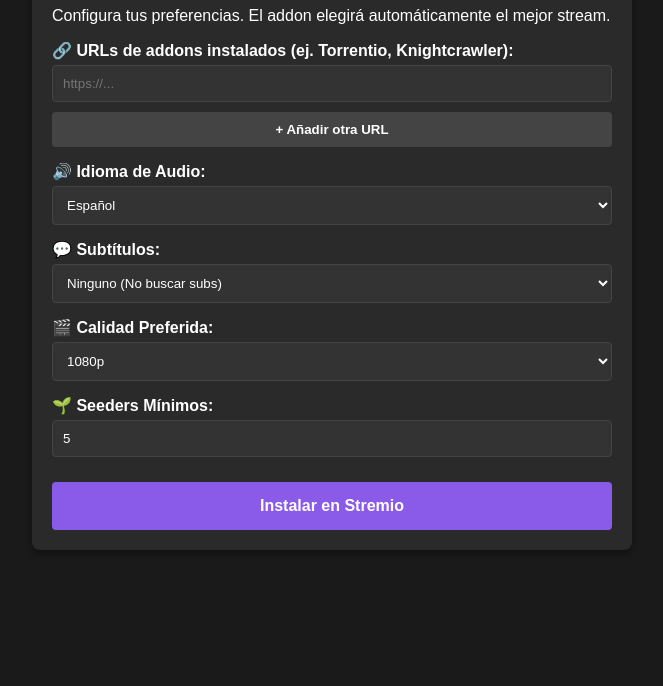
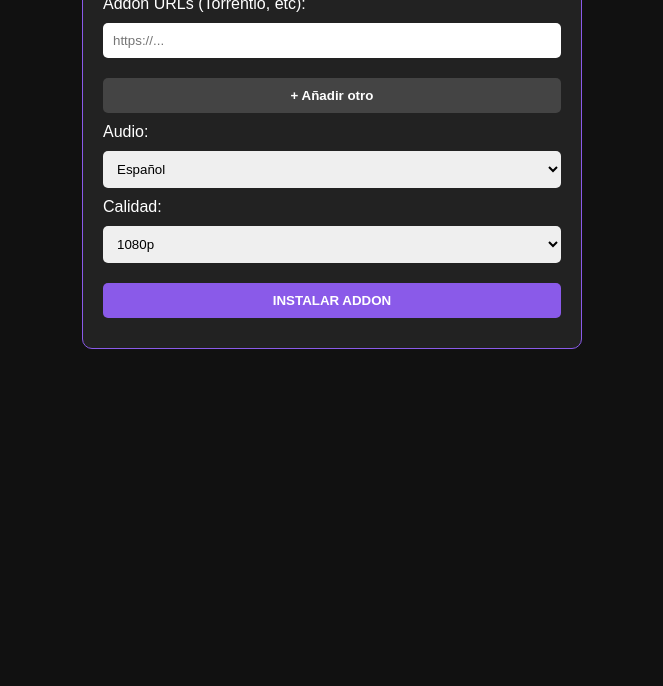
Before and after one commit to contactobiko/SmartSelector, a website: page public/index.html in a window 1280 px wide. Shown: the part 114-800 px from the top of the page, without its empty margins (308-971 px from the left). Drawn offline with Linux system fonts and the light colour scheme.

Commit message:
Rewrite index.html
Simplified the URL logic

```diff
--- a/public/index.html
+++ b/public/index.html
@@ -3,143 +3,62 @@
 <head>
     <meta charset="UTF-8">
     <meta name="viewport" content="width=device-width, initial-scale=1.0">
-    <title>Stremio Smart Selector - Configuración</title>
+    <title>Smart Selector Config</title>
     <style>
-        body { font-family: Arial, sans-serif; background: #1a1a1a; color: #fff; max-width: 600px; margin: 0 auto; padding: 20px; }
-        .container { background: #2a2a2a; padding: 20px; border-radius: 8px; box-shadow: 0 4px 6px rgba(0,0,0,0.3); }
-        h1 { color: #8a5aE9; text-align: center; }
-        label { display: block; margin-top: 15px; font-weight: bold; }
-        input, select { width: 100%; padding: 10px; margin-top: 5px; border-radius: 4px; border: 1px solid #444; background: #333; color: white; box-sizing: border-box; }
-        button.primary { width: 100%; padding: 15px; margin-top: 25px; background: #8a5aE9; color: white; border: none; border-radius: 4px; font-size: 16px; font-weight: bold; cursor: pointer; }
-        button.primary:hover { background: #7148c4; }
-
-        /* Estilos para URLs múltiples */
-        .url-row { display: flex; gap: 10px; margin-top: 5px; }
-        .url-row input { margin-top: 0; }
-        .btn-remove { background: #ff4444; color: white; border: none; border-radius: 4px; padding: 0 15px; cursor: pointer; font-weight: bold; }
-        .btn-remove:hover { background: #cc0000; }
-        .btn-add { background: #444; color: white; border: none; border-radius: 4px; padding: 10px; margin-top: 10px; cursor: pointer; width: 100%; font-weight: bold; }
-        .btn-add:hover { background: #555; }
-
-        .install-link { margin-top: 15px; word-break: break-all; background: #111; padding: 10px; border-radius: 4px; display: none; font-size: 14px;}
+        body { font-family: sans-serif; background: #111; color: white; padding: 20px; max-width: 500px; margin: auto; }
+        .box { background: #222; padding: 20px; border-radius: 10px; border: 1px solid #8a5aE9; }
+        input, select, button { width: 100%; padding: 10px; margin: 10px 0; border-radius: 5px; border: none; }
+        button { background: #8a5aE9; color: white; font-weight: bold; cursor: pointer; }
+        .url-row { display: flex; gap: 5px; }
+        .btn-del { background: #ff4444; width: 40px; }
     </style>
 </head>
 <body>
-    <div class="container">
-        <h1>🎬 Smart Selector</h1>
-        <p>Configura tus preferencias. El addon elegirá automáticamente el mejor stream.</p>
+    <div class="box">
+        <h2>🎬 Smart Selector</h2>
+        <label>Addon URLs (Torrentio, etc):</label>
+        <div id="urlContainer">
+            <div class="url-row"><input type="url" class="addon-url" placeholder="https://..." required></div>
+        </div>
+        <button type="button" onclick="addInput()" style="background:#444">+ Añadir otro</button>
 
-        <form id="configForm">
-            <label>🔗 URLs de addons instalados (ej. Torrentio, Knightcrawler):</label>
-            <div id="urlList">
-                <div class="url-row">
-                    <input type="url" class="addon-url" placeholder="https://..." required>
-                    <button type="button" class="btn-remove" onclick="removeUrl(this)" style="display:none;">X</button>
-                </div>
-            </div>
-            <button type="button" class="btn-add" onclick="addUrlField()">+ Añadir otra URL</button>
+        <label>Audio:</label>
+        <select id="audioLang"><option value="spa">Español</option><option value="eng">Inglés</option></select>
 
-            <label>🔊 Idioma de Audio:</label>
-            <select id="audioLang">
-                <option value="spa" selected>Español</option>
-                <option value="eng">Inglés</option>
-                <option value="fra">Francés</option>
-                <option value="any">Cualquiera</option>
-            </select>
+        <label>Calidad:</label>
+        <select id="quality"><option value="1080p">1080p</option><option value="2160p">4K</option><option value="720p">720p</option></select>
 
-            <label>💬 Subtítulos:</label>
-            <select id="subtitleLang">
-                <option value="none" selected>Ninguno (No buscar subs)</option>
-                <option value="spa">Español</option>
-                <option value="eng">Inglés</option>
-                <option value="any">Cualquiera</option>
-            </select>
-
-            <label>🎬 Calidad Preferida:</label>
-            <select id="quality">
-                <option value="2160p">4K / 2160p</option>
-                <option value="1080p" selected>1080p</option>
-                <option value="720p">720p</option>
-                <option value="any">Cualquiera</option>
-            </select>
-
-            <label>🌱 Seeders Mínimos:</label>
-            <input type="number" id="minSeeders" value="5" min="0">
-
-            <button type="submit" class="primary">Instalar en Stremio</button>
-        </form>
-
-        <div id="linkContainer" class="install-link">
-            <p>Si Stremio no se abre automáticamente, copia este enlace y pégalo en el buscador de Stremio:</p>
-            <a id="copyLink" href="#" style="color: #8a5aE9;"></a>
-        </div>
+        <button onclick="install()">INSTALAR ADDON</button>
     </div>
 
     <script>
-        function addUrlField() {
-            const list = document.getElementById('urlList');
-            const row = document.createElement('div');
-            row.className = 'url-row';
-            row.innerHTML = `
-                <input type="url" class="addon-url" placeholder="https://..." required>
-                <button type="button" class="btn-remove" onclick="removeUrl(this)">X</button>
-            `;
-            list.appendChild(row);
-            updateRemoveButtons();
+        function addInput() {
+            const div = document.createElement('div');
+            div.className = 'url-row';
+            div.innerHTML = '<input type="url" class="addon-url" required><button class="btn-del" onclick="this.parentElement.remove()">X</button>';
+            document.getElementById('urlContainer').appendChild(div);
         }
 
-        function removeUrl(btn) {
-            btn.parentElement.remove();
-            updateRemoveButtons();
-        }
-
-        function updateRemoveButtons() {
-            const rows = document.querySelectorAll('.url-row');
-            const firstBtn = rows[0].querySelector('.btn-remove');
-            // Solo muestra el botón de borrar si hay más de un campo
-            firstBtn.style.display = rows.length > 1 ? 'block' : 'none';
-        }
-
-        document.getElementById('configForm').addEventListener('submit', (e) => {
-            e.preventDefault();
-
-            // Recolectar todas las URLs válidas
-            const urlInputs = document.querySelectorAll('.addon-url');
-            const urls = Array.from(urlInputs)
-                              .map(input => input.value.trim())
-                              .filter(val => val !== '');
-
+        function install() {
+            const urls = Array.from(document.querySelectorAll('.addon-url')).map(i => i.value).filter(v => v);
             const config = {
-                // Las unimos por comas para que tu addon.js original lo lea perfectamente sin cambiar tu código
                 addonUrls: urls.join(','),
                 audioLang: document.getElementById('audioLang').value,
-                subtitleLang: document.getElementById('subtitleLang').value,
                 quality: document.getElementById('quality').value,
-                minSeeders: document.getElementById('minSeeders').value
+                subtitleLang: 'none',
+                minSeeders: 5
             };
 
-            // Codificación Base64-URL segura (Evita que el carácter '/' rompa la ruta del servidor)
-            const configStr = unescape(encodeURIComponent(JSON.stringify(config)));
-            const base64Config = btoa(configStr)
+            // Codificación segura para URLs (Base64 URL Safe)
+            const str = JSON.stringify(config);
+            const base64 = btoa(unescape(encodeURIComponent(str)))
                 .replace(/\+/g, '-')
                 .replace(/\//g, '_')
                 .replace(/=+$/, '');
 
-            const host = window.location.host;
-            const protocol = window.location.protocol === 'https:' ? 'https://' : 'http://';
-            const manifestPath = `/${base64Config}/manifest.json`;
-
-            const installUrl = `stremio://${host}${manifestPath}`;
-            const copyUrl = `${protocol}${host}${manifestPath}`;
-
-            const linkContainer = document.getElementById('linkContainer');
-            const copyLink = document.getElementById('copyLink');
-            linkContainer.style.display = 'block';
-            copyLink.href = copyUrl;
-            copyLink.textContent = copyUrl;
-
+            const installUrl = `stremio://${window.location.host}/${base64}/manifest.json`;
             window.location.href = installUrl;
-        });
+        }
     </script>
 </body>
 </html>
```
